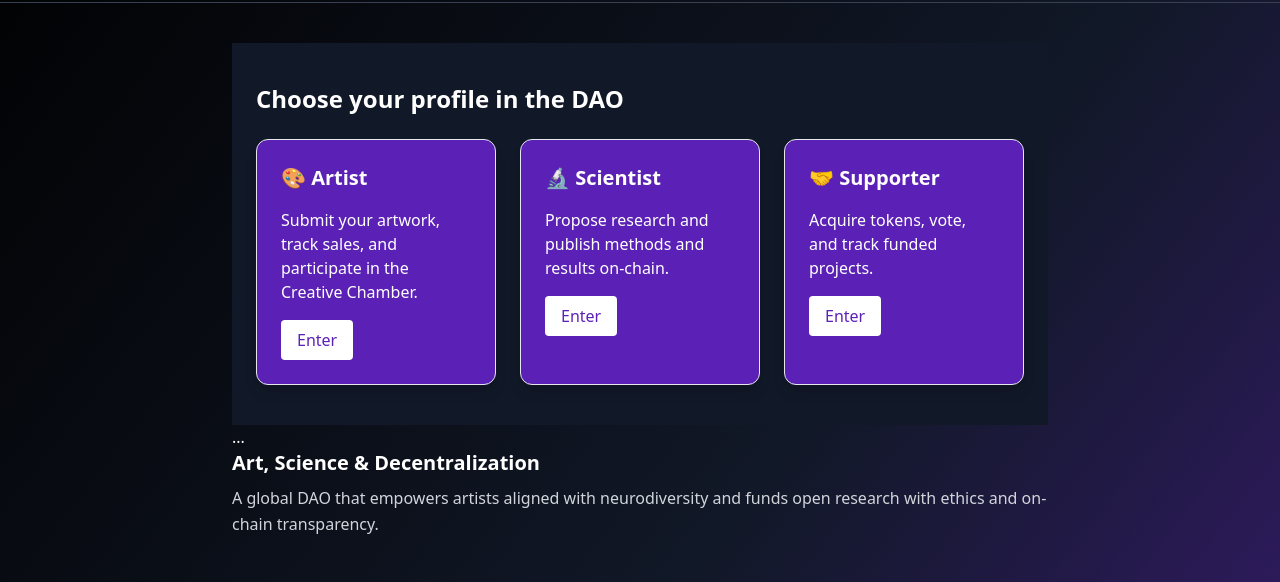
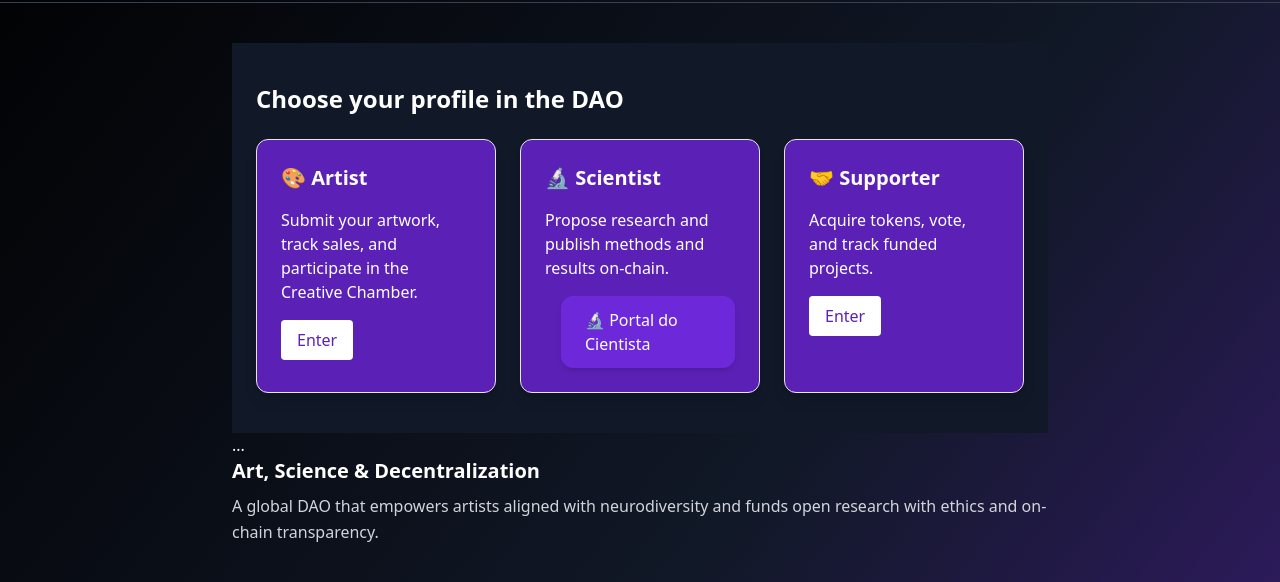
Before and after one commit to taleshack-prog/NeuroArte-DAO, a plain HTML site: page index.html in a window 1280 px wide. Both pictures are taken after a click on the button "EN". Shown: the part 182-764 px from the top of the page. Drawn offline with nearby package versions, Linux system fonts and the light colour scheme.

Commit message:
Update index.html

```diff
--- a/index.html
+++ b/index.html
@@ -101,7 +101,11 @@
       <div class="border rounded-xl p-6 bg-purple-800 shadow-lg">
         <h3 class="text-xl font-semibold mb-4">🔬 Scientist</h3>
         <p class="mb-4">Propose research and publish methods and results on-chain.</p>
-        <a href="scientist.html"><button class="bg-white text-purple-800 px-4 py-2 rounded">Enter</button></a>
+        <a href="scientist_portal_page.html"
+   class="inline-block bg-purple-700 hover:bg-purple-800 text-white px-6 py-3 rounded-xl shadow-md transition transform hover:scale-105 mt-4 sm:mt-0 sm:ml-4">
+   🔬 Portal do Cientista
+</a>
+
       </div>
 
       <!-- Supporters -->
```
